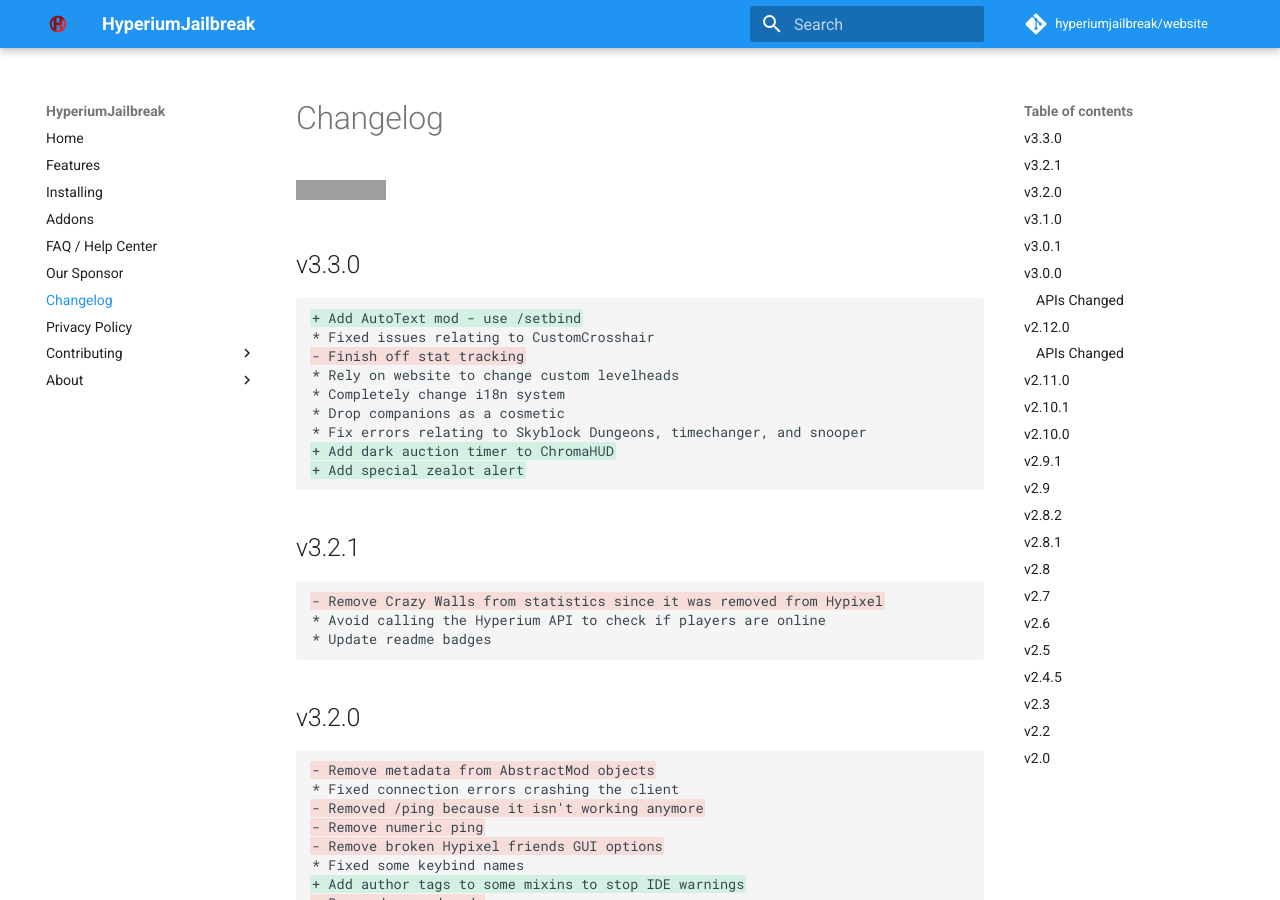
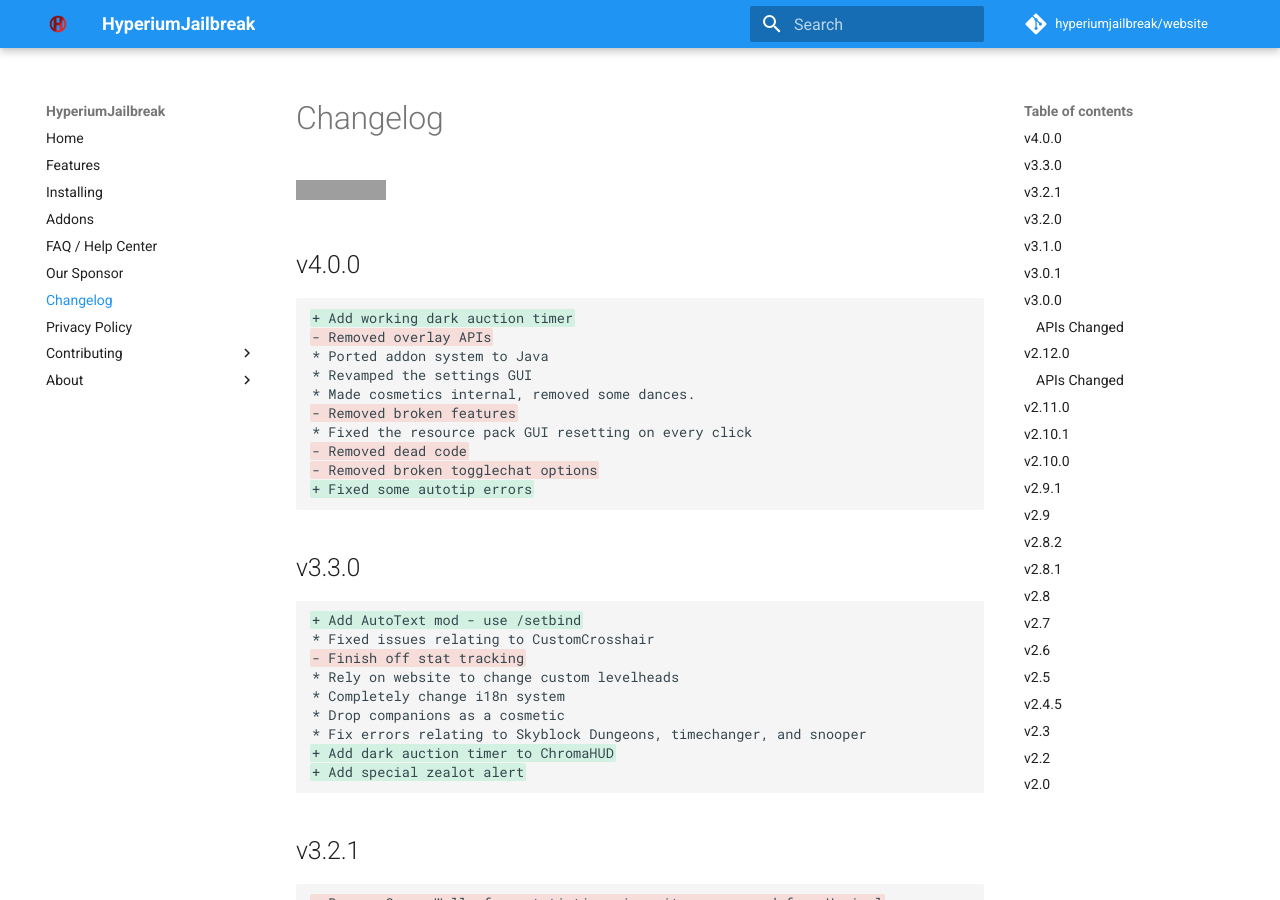
Before and after one commit to hyperiumjailbreak/hyperiumjailbreak.github.io, an MkDocs documentation site: the page built from docs/changelog.md, in a window 1280 px wide and 900 px high. Built offline with MkDocs 1.6.1 and Material for MkDocs 9.7.7, drawn with Linux system fonts in a browser that asks for light colours; comment, search, counter and statistics services are not loaded; grey boxes are pictures that could not be loaded.

Commit message:
4.0.0 changelog

````diff
--- a/docs/changelog.md
+++ b/docs/changelog.md
@@ -1,6 +1,21 @@
 # Changelog
 
 [![Commits since latest stable](https://img.shields.io/github/commits-since/hyperiumjailbreak/client/latest.svg?color=blueviolet)](https://github.com/hyperiumjailbreak/client/commits/master)
+
+## v4.0.0
+
+```diff
++ Add working dark auction timer
+- Removed overlay APIs
+* Ported addon system to Java
+* Revamped the settings GUI
+* Made cosmetics internal, removed some dances.
+- Removed broken features
+* Fixed the resource pack GUI resetting on every click
+- Removed dead code
+- Removed broken togglechat options
++ Fixed some autotip errors
+```
 
 ## v3.3.0
 
````
